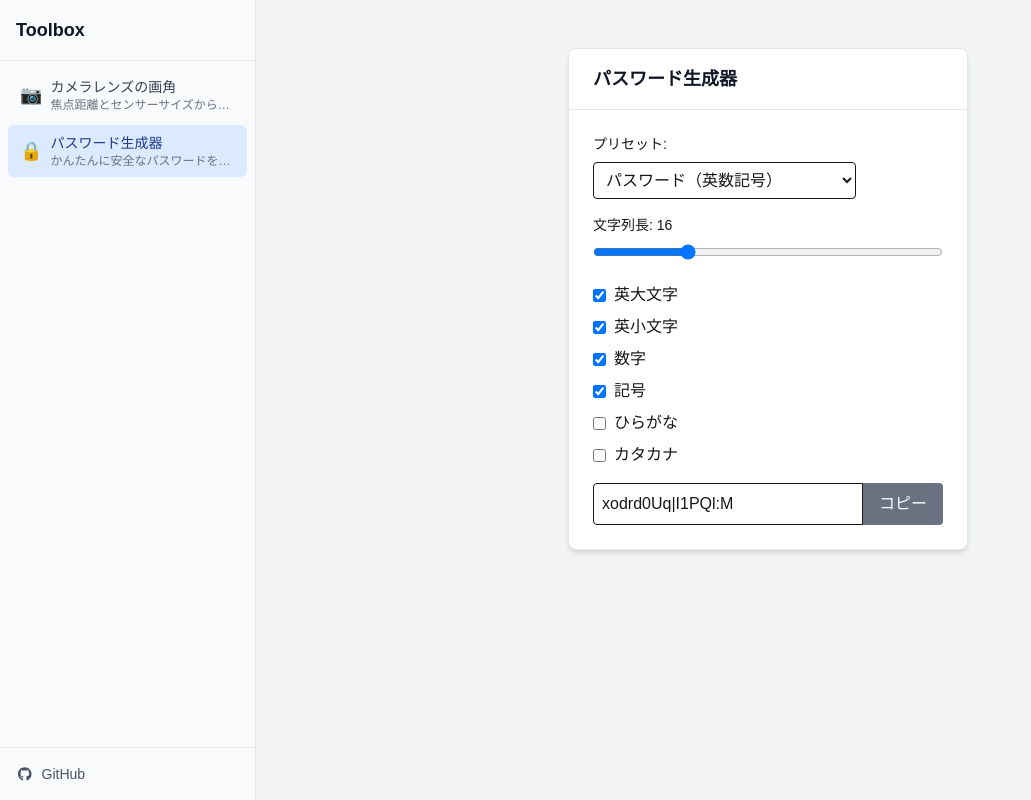
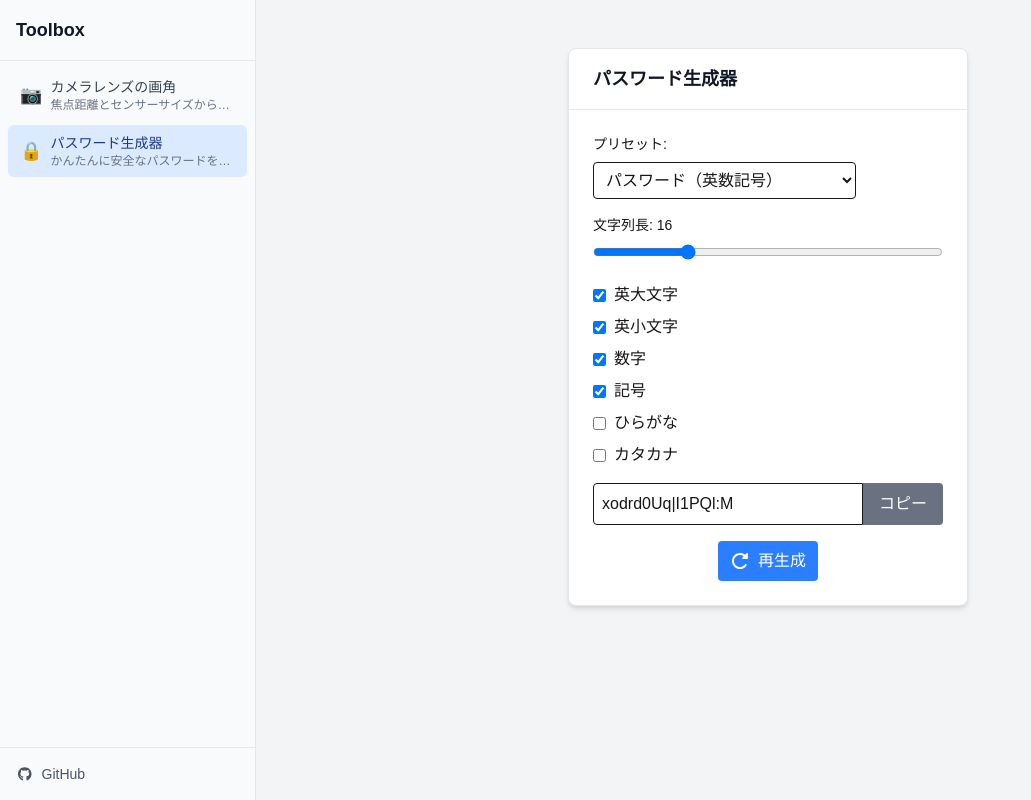
Before and after one commit to tomon9086/toolbox, a Next.js app: page /tool/random/password-generator in a window 1280 px wide. Shown: the whole page, without its empty margins (0-1031 px from the left). Built offline with nearby package versions, Linux system fonts and the light colour scheme.

Commit message:
feat: パスワード生成器に再生成ボタンを追加し、FontAwesomeアイコンを使用

```diff
--- a/package.json
+++ b/package.json
@@ -12,6 +12,7 @@
   "dependencies": {
     "@fortawesome/fontawesome-svg-core": "^7.0.1",
     "@fortawesome/free-brands-svg-icons": "^7.0.1",
+    "@fortawesome/free-solid-svg-icons": "^7.0.1",
     "@fortawesome/react-fontawesome": "^3.0.2",
     "clsx": "^2.1.1",
     "next": "15.5.2",
--- a/src/app/tool/random/password-generator/page.tsx
+++ b/src/app/tool/random/password-generator/page.tsx
@@ -1,5 +1,7 @@
 "use client";
 
+import { faRotateRight } from "@fortawesome/free-solid-svg-icons";
+import { FontAwesomeIcon } from "@fortawesome/react-fontawesome";
 import { useCallback, useEffect, useState } from "react";
 import { Card } from "@/components/ui/Card";
 import { copyToClipboard } from "@/utils/clipboard";
@@ -163,7 +165,7 @@ export default function PasswordGeneratorPage() {
     copyToClipboard(password);
   }, [password]);
 
-  useEffect(() => {
+  const onGeneratePasswordButtonClick = useCallback(() => {
     let charset = "";
     if (selectedCharsets[CHARSET_KEY.uppercase])
       charset += CHARSET[CHARSET_KEY.uppercase];
@@ -186,6 +188,10 @@ export default function PasswordGeneratorPage() {
     const newPassword = generatePassword(charset, length);
     setPassword(newPassword);
   }, [length, selectedCharsets]);
+
+  useEffect(() => {
+    onGeneratePasswordButtonClick();
+  }, [onGeneratePasswordButtonClick]);
 
   return (
     <div className="container mx-auto p-6 max-w-md">
@@ -260,6 +266,17 @@ export default function PasswordGeneratorPage() {
                   コピー
                 </button>
               </div>
+              <div className="flex justify-center mt-4">
+                <button
+                  onClick={onGeneratePasswordButtonClick}
+                  type="button"
+                  className="bg-blue-500 text-white px-3 py-2 rounded hover:bg-blue-600 flex items-center gap-2 cursor-pointer"
+                  title="再生成"
+                >
+                  <FontAwesomeIcon icon={faRotateRight} />
+                  再生成
+                </button>
+              </div>
             </div>
           )}
         </div>
```
Also changed, not shown: 1 other file (tests, documents, lock files or other folders).
